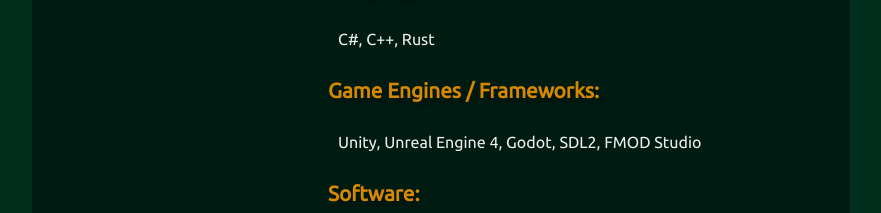
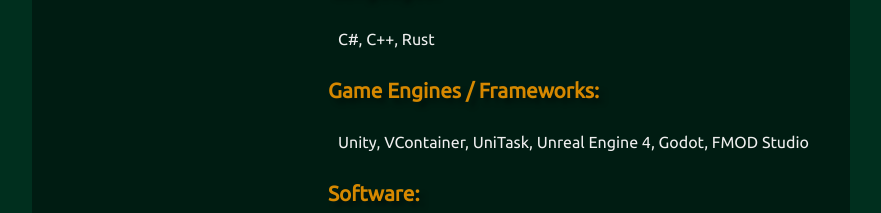
Before and after one commit to SkeletonJelly47/home, a plain HTML site: page me.html in a window 1280 px wide. Shown: the part 2580-2793 px from the top of the page, without its empty margins (242-1123 px from the left). Drawn offline with Linux system fonts and the light colour scheme.

Commit message:
Add VContainer and UniTask to tools and remove SDL2

```diff
--- a/me.html
+++ b/me.html
@@ -76,7 +76,7 @@
         <p>C#, C++, Rust</p>
 
         <h3>Game Engines / Frameworks:</h3>
-        <p>Unity, Unreal Engine 4, Godot, SDL2, FMOD Studio</p>
+        <p>Unity, VContainer, UniTask, Unreal Engine 4, Godot, FMOD Studio</p>
 
         <h3>Software:</h3>
         <p>Visual Studio, Rider, Sublime Text, CMake, Git, Jira, Confluence, Trello, MS Office Suite, Google Docs</p>
```
